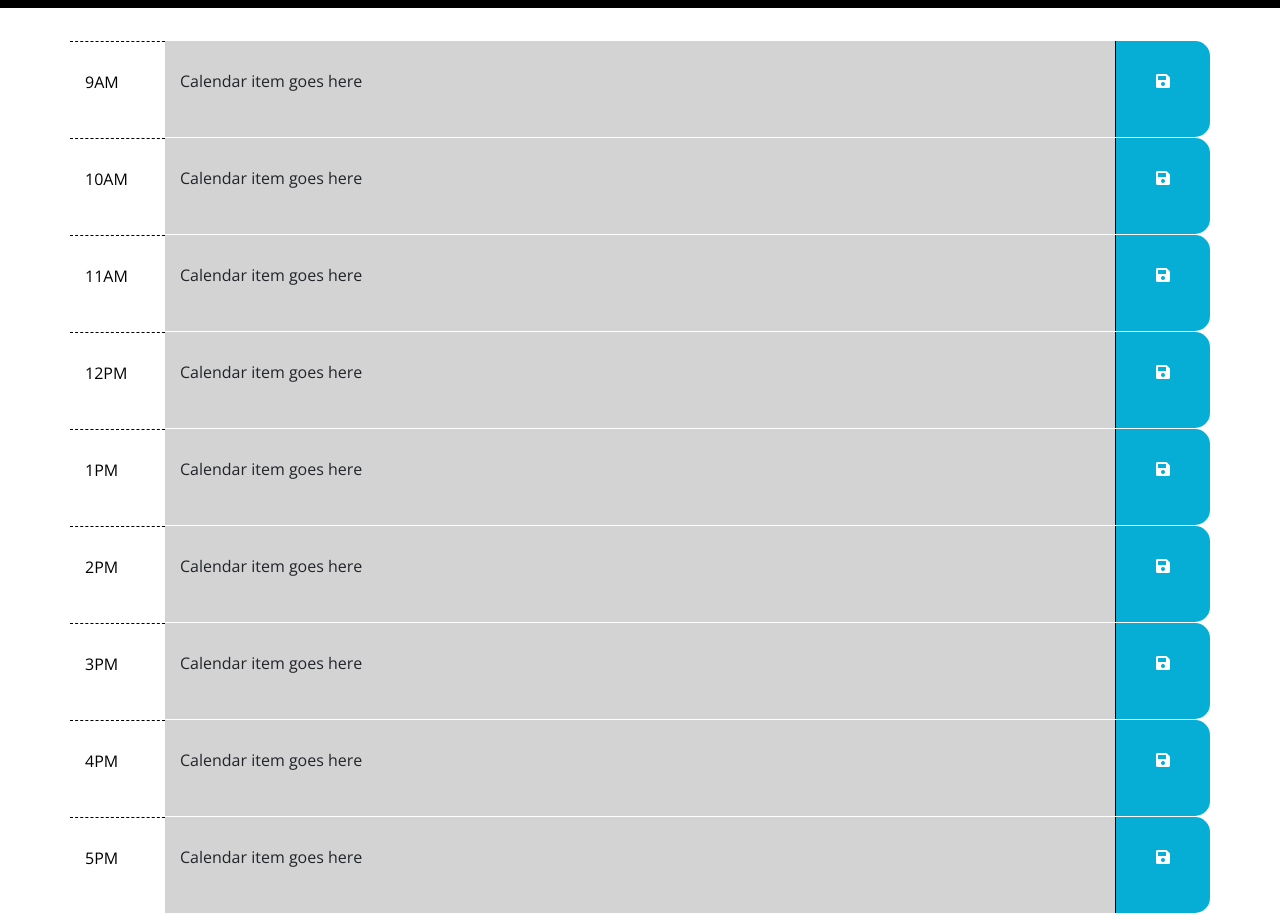
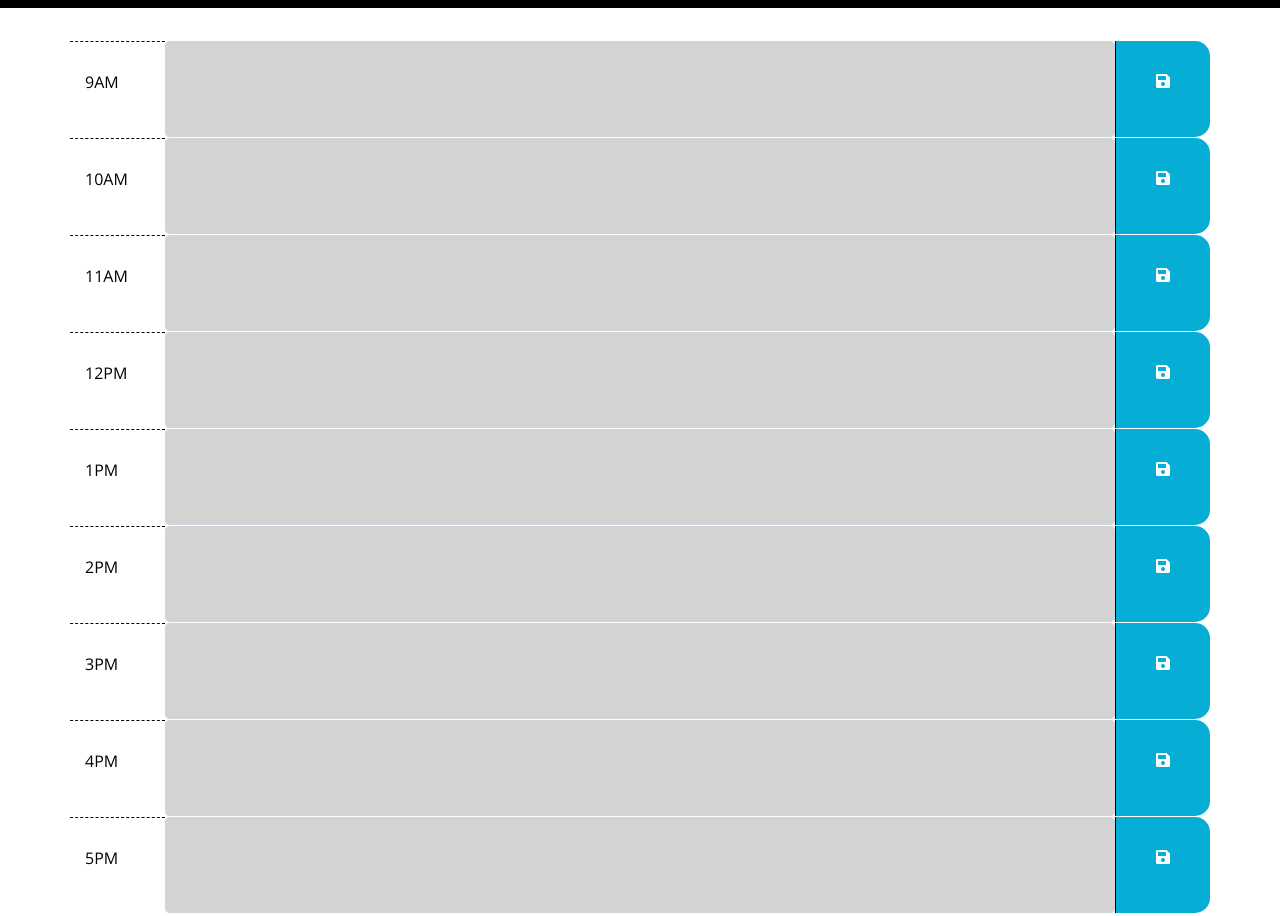
Before and after one commit to samvauclain/calendar, a plain HTML site: page index.html in a window 1280 px wide. Shown: the part 260-1176 px from the top of the page. Drawn offline with nearby package versions, Linux system fonts and the light colour scheme.

Commit message:
small html & css changes

```diff
--- a/index.html
+++ b/index.html
@@ -34,9 +34,7 @@
         <div class="col-2 col-md-1 hour">
             <span>9AM</span>
         </div>
-        <div class="col-8 col-md-10 past">
-          <p>Calendar item goes here</p>
-        </div>
+        <textarea class="col-8 col-md-10 past form-control"></textarea> <!-- <label for="wasAnID">Comments</label> -->
         <div class="col-2 col-md-1 saveBtn">
           <p><i class="fas fa-save"></i></p>
         </div>
@@ -46,9 +44,7 @@
         <div class="col-2 col-md-1 hour">
             <span>10AM</span>
         </div>
-        <div class="col-8 col-md-10 past">
-          <p>Calendar item goes here</p>
-        </div>
+           <textarea class="col-8 col-md-10 past form-control"></textarea>
         <div class="col-2 col-md-1 saveBtn">
           <p><i class="fas fa-save"></i></p>
         </div>
@@ -58,9 +54,7 @@
         <div class="col-2 col-md-1 hour">
             <span>11AM</span>
         </div>
-        <div class="col-8 col-md-10 past">
-          <p>Calendar item goes here</p>
-        </div>
+           <textarea class="col-8 col-md-10 past form-control"></textarea>
         <div class="col-2 col-md-1 saveBtn">
           <p><i class="fas fa-save"></i></p>
         </div>
@@ -70,9 +64,7 @@
         <div class="col-2 col-md-1 hour">
             <span>12PM</span>
         </div>
-        <div class="col-8 col-md-10 past">
-          <p>Calendar item goes here</p>
-        </div>
+           <textarea class="col-8 col-md-10 past form-control"></textarea>
         <div class="col-2 col-md-1 saveBtn">
           <p><i class="fas fa-save"></i></p>
         </div>
@@ -82,9 +74,7 @@
         <div class="col-2 col-md-1 hour">
             <span>1PM</span>
         </div>
-        <div class="col-8 col-md-10 past">
-          <p>Calendar item goes here</p>
-        </div>
+           <textarea class="col-8 col-md-10 past form-control"></textarea>
         <div class="col-2 col-md-1 saveBtn">
           <p><i class="fas fa-save"></i></p>
         </div>
@@ -94,9 +84,7 @@
         <div class="col-2 col-md-1 hour">
             <span>2PM</span>
         </div>
-        <div class="col-8 col-md-10 past">
-          <p>Calendar item goes here</p>
-        </div>
+           <textarea class="col-8 col-md-10 past form-control"></textarea>
         <div class="col-2 col-md-1 saveBtn">
           <p><i class="fas fa-save"></i></p>
         </div>
@@ -106,9 +94,7 @@
         <div class="col-2 col-md-1 hour">
             <span>3PM</span>
         </div>
-        <div class="col-8 col-md-10 past">
-          <p>Calendar item goes here</p>
-        </div>
+           <textarea class="col-8 col-md-10 past form-control"></textarea>
         <div class="col-2 col-md-1 saveBtn">
           <p><i class="fas fa-save"></i></p>
         </div>
@@ -118,9 +104,7 @@
         <div class="col-2 col-md-1 hour">
             <span>4PM</span>
         </div>
-        <div class="col-8 col-md-10 past">
-          <p>Calendar item goes here</p>
-        </div>
+           <textarea class="col-8 col-md-10 past form-control"></textarea>
         <div class="col-2 col-md-1 saveBtn">
           <p><i class="fas fa-save"></i></p>
         </div>
@@ -130,14 +114,11 @@
         <div class="col-2 col-md-1 hour">
             <span>5PM</span>
         </div>
-        <div class="col-8 col-md-10 past">
-          <p>Calendar item goes here</p>
-        </div>
+           <textarea class="col-8 col-md-10 past form-control"></textarea>
         <div class="col-2 col-md-1 saveBtn">
           <p><i class="fas fa-save"></i></p>
         </div>
       </div>
-
     </main>
 
     <script src="https://code.jquery.com/jquery-3.4.1.min.js"></script>
--- a/style.css
+++ b/style.css
@@ -32,7 +32,7 @@ textarea{
 
 .row {
   white-space: pre-wrap;
-  height: 80px;
+  max-height: 80px;
   border-top: 1px solid white;
   margin-top:17px;
 }
@@ -65,9 +65,11 @@ textarea{
   background-color: #06AED5;
   color: white;
   text-align:center;
+  font-size:1rem;
 }
 
 .saveBtn i:hover {
-  font-size: 20px;
+  /* font-size: 20px; */
   transition: all .3s ease-in-out;
+  color:#77dd77;
 }
```
